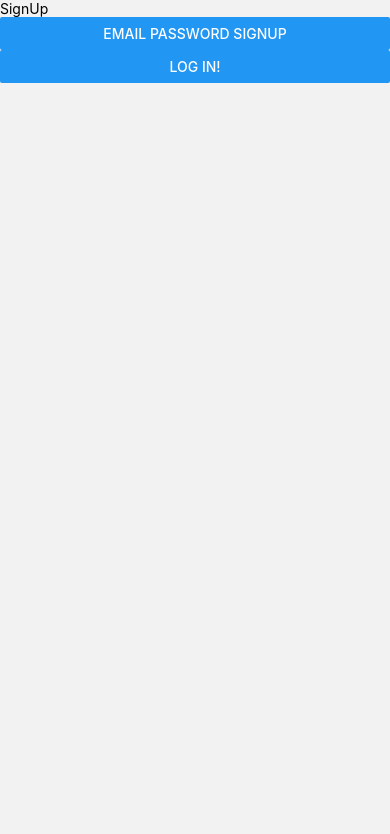
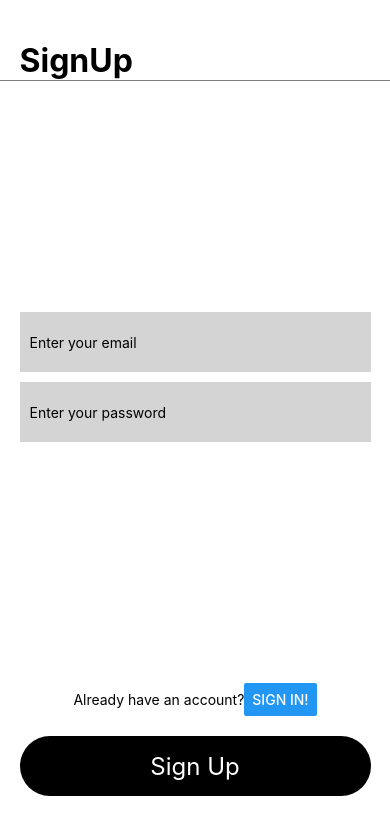
Before and after one commit to paulvitry/community_tourism_guide, a React Native app: screen /SignUp in a window 390 px wide. Shown: the top 834 px of the page. Built offline with nearby package versions, Linux system fonts and the light colour scheme; no server answers.

Commit message:
styling SignIn SignUp ResetPassword

```diff
--- a/src/Contexts/AuthenticationContext.tsx
+++ b/src/Contexts/AuthenticationContext.tsx
@@ -9,11 +9,11 @@ import {
   TLoginFC,
   TLogoutFC,
   TRegisterFC,
-  // TResetPasswordFC,
+  TResetPasswordFC,
   // TTakePictureFC,
   // TUploadPictureFC,
   IAuth,
-  // IReset,
+  IReset,
 } from './../interfaces/IAuthenticationContext';
 import { AlertContext } from './AlertContext';
 // import * as ImagePicker from 'expo-image-picker';
@@ -137,23 +137,23 @@ export const AuthenticationProvider: React.FC = ({ children }) => {
 
   // };
 
-  // const resetpassword: TResetPasswordFC = async (payload: IReset) => {
-  //   await firebase
-  //     .auth()
-  //     .sendPasswordResetEmail(payload.email)
-  //     .then(() => {
-  //       Alerts.success({
-  //         title: 'Email succesfully sent',
-  //         message: 'Open your recent mail to reset your password',
-  //       });
-  //     })
-  //     .catch(error => {
-  //       Alerts.warning({
-  //         title: error.message,
-  //         message: '',
-  //       });
-  //     });
-  // };
+  const resetpassword: TResetPasswordFC = async (payload: IReset) => {
+    await firebase
+      .auth()
+      .sendPasswordResetEmail(payload.email)
+      .then(() => {
+        Alerts.success({
+          title: 'Email succesfully sent',
+          message: 'Open your recent mail to reset your password',
+        });
+      })
+      .catch(error => {
+        Alerts.warning({
+          title: error.message,
+          message: '',
+        });
+      });
+  };
 
   return (
     <AuthenticationContext.Provider
@@ -164,7 +164,7 @@ export const AuthenticationProvider: React.FC = ({ children }) => {
         login,
         register,
         logout,
-        // resetpassword,
+        resetpassword,
         // uploadpicture,
         // takepicture,
         getUser,
--- a/src/Screens/Auth/ResetPassword.tsx
+++ b/src/Screens/Auth/ResetPassword.tsx
@@ -1,6 +1,16 @@
-import React, {  } from 'react';
-import { StyleSheet, Text, Button } from 'react-native';
+import React, { useContext, useState } from 'react';
+import {
+  StyleSheet,
+  Text,
+  Button,
+  View,
+  TextInput,
+  TouchableHighlight,
+  KeyboardAvoidingView,
+} from 'react-native';
 import { SafeAreaView } from 'react-native-safe-area-context';
+
+import { AuthenticationContext } from '../../Contexts/AuthenticationContext';
 
 import { NavigationProps } from '../../Navigation/Navigation';
 
@@ -9,16 +19,101 @@ type IResetPasswordProps = NavigationProps<'ResetPassword'>;
 const styles = StyleSheet.create({
   container: {
     flex: 1,
+    backgroundColor: 'white',
+  },
+  header: {
+    width: '100%',
+    flex: 0.1,
+    borderBottomWidth: 1,
+    borderColor: 'grey',
+    justifyContent: 'flex-end',
+    alignItems: 'center',
+  },
+  content: {
+    flex: 0.7,
+    padding: '5%',
+    justifyContent: 'center',
+  },
+  footer: {
+    flex: 0.2,
+    alignItems: 'center',
+  },
+  headerTitle: {
+    width: '90%',
+    fontSize: 32,
+    fontWeight: 'bold',
+  },
+  textInput: {
+    backgroundColor: '#D4D4D4',
+    height: 60,
+    marginBottom: 10,
+    fontSize: 14,
+    padding: 10,
+  },
+  goBack: {
+    flexDirection: 'row',
+    justifyContent: 'center',
+    alignItems: 'center',
+    marginBottom: 20,
+  },
+
+  actionButton: {
+    width: '90%',
+    height: 60,
+    borderRadius: 30,
+    backgroundColor: 'black',
+    justifyContent: 'center',
+    alignItems: 'center',
+  },
+  actionButtonText: {
+    color: 'white',
+    fontSize: 24,
   },
 });
 
 export const ResetPassword: React.FC<IResetPasswordProps> = ({
   navigation,
 }) => {
+  const { resetPassword } = useContext(AuthenticationContext);
+
+  const [setEmail] = useState<string>(null);
+  const [values] = useState<IReset>({
+    email: 'community-tourism@yopmail.com',
+  });
+
+  const onClick = async () => {
+    console.log('sign in callback');
+    await resetPassword(values);
+    console.log('over');
+  };
+
   return (
     <SafeAreaView style={styles.container}>
-      <Text>Forgotten Password</Text>
-      <Button title="Retour" onPress={() => navigation.goBack()} />
+      <View style={styles.header}>
+        <Text style={styles.headerTitle}>Reset password</Text>
+      </View>
+
+      <View style={styles.content}>
+        <KeyboardAvoidingView>
+          <TextInput
+            style={styles.textInput}
+            placeholder="Enter your email"
+            onTextChange={setEmail}
+            keyboardType="email-address"
+          />
+        </KeyboardAvoidingView>
+      </View>
+      <View style={styles.footer}>
+        <View style={styles.goBack}>
+          <Button
+            title="Go back!"
+            onPress={() => navigation.navigate('SignIn')}
+          />
+        </View>
+        <TouchableHighlight style={styles.actionButton} onPress={onClick}>
+          <Text style={styles.actionButtonText}>Reset Password</Text>
+        </TouchableHighlight>
+      </View>
     </SafeAreaView>
   );
 };
--- a/src/Screens/Auth/SignIn.tsx
+++ b/src/Screens/Auth/SignIn.tsx
@@ -1,5 +1,13 @@
 import React, { useState, useContext } from 'react';
-import { StyleSheet, Text, Button } from 'react-native';
+import {
+  StyleSheet,
+  Text,
+  Button,
+  View,
+  TextInput,
+  TouchableHighlight,
+  KeyboardAvoidingView,
+} from 'react-native';
 import { SafeAreaView } from 'react-native-safe-area-context';
 
 import { NavigationProps } from '../../Navigation/Navigation';
@@ -14,17 +22,68 @@ type ISignInProps = NavigationProps<'SignIn'>;
 const styles = StyleSheet.create({
   container: {
     flex: 1,
+    backgroundColor: 'white',
   },
-  text: {
-    textAlign: 'center',
+  header: {
+    width: '100%',
+    flex: 0.1,
+    borderBottomWidth: 1,
+    borderColor: 'grey',
+    justifyContent: 'flex-end',
     alignItems: 'center',
+  },
+  content: {
+    flex: 0.7,
+    padding: '5%',
     justifyContent: 'center',
-    backgroundColor: 'red',
+  },
+  footer: {
+    flex: 0.2,
+    alignItems: 'center',
+  },
+  headerTitle: {
+    width: '90%',
+    fontSize: 32,
+    fontWeight: 'bold',
+  },
+  textInput: {
+    backgroundColor: '#D4D4D4',
+    height: 60,
+    marginBottom: 10,
+    fontSize: 14,
+    padding: 10,
+  },
+  signUp: {
+    flexDirection: 'row',
+    justifyContent: 'center',
+    alignItems: 'center',
+    marginBottom: 20,
+  },
+  forgottenPassword: {
+    fontSize: 12,
+    alignItems: 'flex-end',
+  },
+  forgottenPasswordText: {
+    color: 'blue',
+  },
+  actionButton: {
+    width: '90%',
+    height: 60,
+    borderRadius: 30,
+    backgroundColor: 'black',
+    justifyContent: 'center',
+    alignItems: 'center',
+  },
+  actionButtonText: {
+    color: 'white',
+    fontSize: 24,
   },
 });
 
 export const SignIn: React.FC<ISignInProps> = ({ navigation }) => {
   const { login } = useContext(AuthenticationContext);
+  const [setEmail] = useState<string>(null);
+  const [setPassword] = useState<string>(null);
   const [values] = useState<IAuth>({
     email: 'community-tourism@yopmail.com',
     password: 'password',
@@ -36,15 +95,48 @@ export const SignIn: React.FC<ISignInProps> = ({ navigation }) => {
   };
   return (
     <SafeAreaView style={styles.container}>
-      <Text>SignIn</Text>
-      <Button title="Email password signIn" onPress={onClick} />
+      <View style={styles.header}>
+        <Text style={styles.headerTitle}>SignIn</Text>
+      </View>
 
-      <Button title="sign up" onPress={() => navigation.navigate('SignUp')} />
+      <View style={styles.content}>
+        <KeyboardAvoidingView>
+          <TextInput
+            style={styles.textInput}
+            placeholder="Enter your email"
+            onTextChange={setEmail}
+            keyboardType="email-address"
+          />
+          <TextInput
+            style={styles.textInput}
+            placeholder="Enter your password"
+            onTextChange={setPassword}
+            secureTextEntry
+          />
 
-      <Button
-        title="forgotten password"
-        onPress={() => navigation.push('ResetPassword')}
-      />
+          <TouchableHighlight
+            underlayColor="#DDDDDD"
+            style={styles.forgottenPassword}
+            onPress={() => navigation.push('ResetPassword')}
+          >
+            <Text style={styles.forgottenPasswordText}>
+              Forgotten password?
+            </Text>
+          </TouchableHighlight>
+        </KeyboardAvoidingView>
+      </View>
+      <View style={styles.footer}>
+        <View style={styles.signUp}>
+          <Text>No account yet?</Text>
+          <Button
+            title="Sign up!"
+            onPress={() => navigation.navigate('SignUp')}
+          />
+        </View>
+        <TouchableHighlight style={styles.actionButton} onPress={onClick}>
+          <Text style={styles.actionButtonText}>Sign In</Text>
+        </TouchableHighlight>
+      </View>
     </SafeAreaView>
   );
 };
--- a/src/Screens/Auth/SignUp.tsx
+++ b/src/Screens/Auth/SignUp.tsx
@@ -1,5 +1,13 @@
 import React, { useState, useContext } from 'react';
-import { StyleSheet, Text, Button } from 'react-native';
+import {
+  StyleSheet,
+  Text,
+  Button,
+  View,
+  TextInput,
+  TouchableHighlight,
+  KeyboardAvoidingView,
+} from 'react-native';
 import { SafeAreaView } from 'react-native-safe-area-context';
 
 import { AuthenticationContext } from './../../Contexts/AuthenticationContext';
@@ -12,11 +20,63 @@ type ISignUpProps = NavigationProps<'SignUp'>;
 const styles = StyleSheet.create({
   container: {
     flex: 1,
+    backgroundColor: 'white',
+  },
+  header: {
+    width: '100%',
+    flex: 0.1,
+    borderBottomWidth: 1,
+    borderColor: 'grey',
+    justifyContent: 'flex-end',
+    alignItems: 'center',
+  },
+  content: {
+    flex: 0.7,
+    padding: '5%',
+    justifyContent: 'center',
+  },
+  footer: {
+    flex: 0.2,
+    alignItems: 'center',
+  },
+  headerTitle: {
+    width: '90%',
+    fontSize: 32,
+    fontWeight: 'bold',
+  },
+  textInput: {
+    backgroundColor: '#D4D4D4',
+    height: 60,
+    marginBottom: 10,
+    fontSize: 14,
+    padding: 10,
+  },
+  signUp: {
+    flexDirection: 'row',
+    justifyContent: 'center',
+    alignItems: 'center',
+    marginBottom: 20,
+  },
+
+  actionButton: {
+    width: '90%',
+    height: 60,
+    borderRadius: 30,
+    backgroundColor: 'black',
+    justifyContent: 'center',
+    alignItems: 'center',
+  },
+  actionButtonText: {
+    color: 'white',
+    fontSize: 24,
   },
 });
 
 export const SignUp: React.FC<ISignUpProps> = ({ navigation }) => {
   const { register } = useContext(AuthenticationContext);
+
+  const [setEmail] = useState<string>(null);
+  const [setPassword] = useState<string>(null);
   const [values] = useState<IAuth>({
     email: 'community-tourism@yopmail.com',
     password: 'password',
@@ -30,9 +90,38 @@ export const SignUp: React.FC<ISignUpProps> = ({ navigation }) => {
 
   return (
     <SafeAreaView style={styles.container}>
-      <Text>SignUp</Text>
-      <Button title="Email password signup" onPress={onClick} />
-      <Button title="Log in!" onPress={() => navigation.navigate('SignIn')} />
+      <View style={styles.header}>
+        <Text style={styles.headerTitle}>SignUp</Text>
+      </View>
+
+      <View style={styles.content}>
+        <KeyboardAvoidingView>
+          <TextInput
+            style={styles.textInput}
+            placeholder="Enter your email"
+            onTextChange={setEmail}
+            keyboardType="email-address"
+          />
+          <TextInput
+            style={styles.textInput}
+            placeholder="Enter your password"
+            onTextChange={setPassword}
+            secureTextEntry
+          />
+        </KeyboardAvoidingView>
+      </View>
+      <View style={styles.footer}>
+        <View style={styles.signUp}>
+          <Text>Already have an account?</Text>
+          <Button
+            title="Sign in!"
+            onPress={() => navigation.navigate('SignIn')}
+          />
+        </View>
+        <TouchableHighlight style={styles.actionButton} onPress={onClick}>
+          <Text style={styles.actionButtonText}>Sign Up</Text>
+        </TouchableHighlight>
+      </View>
     </SafeAreaView>
   );
 };
```
